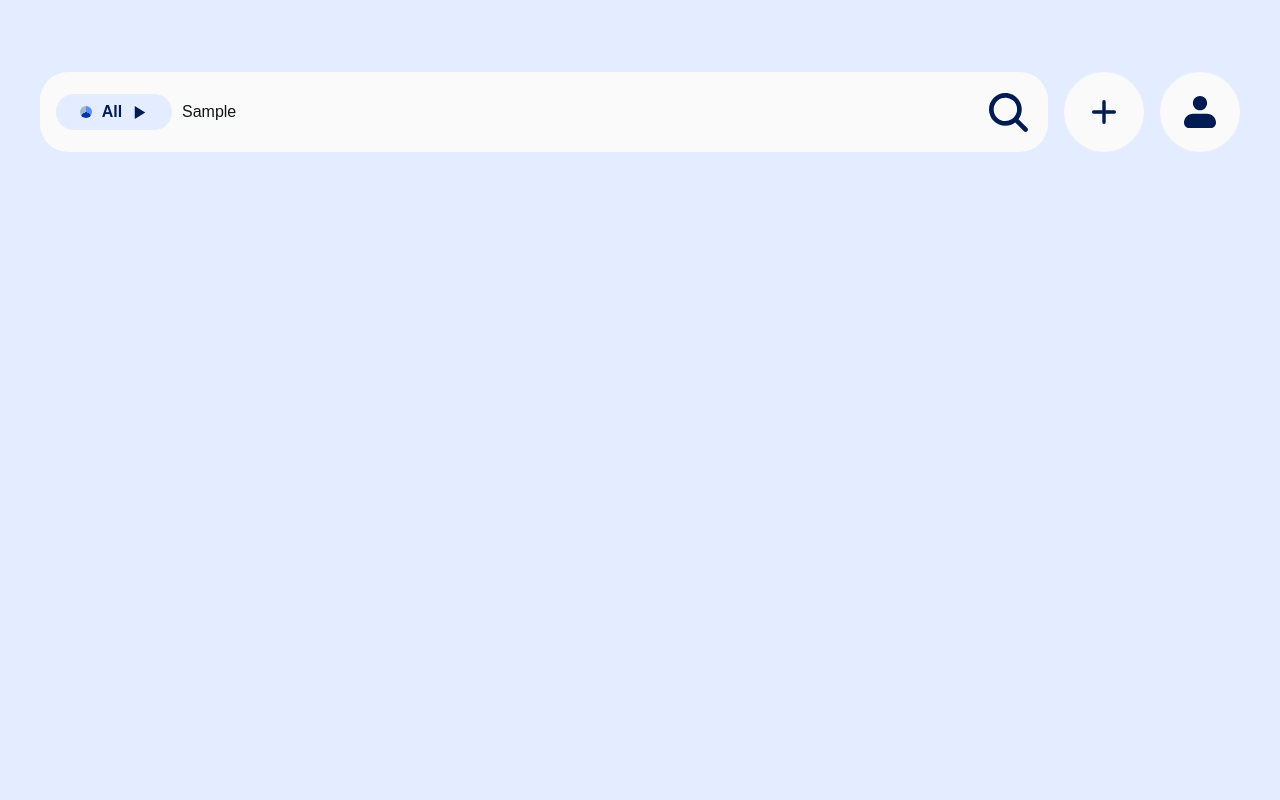
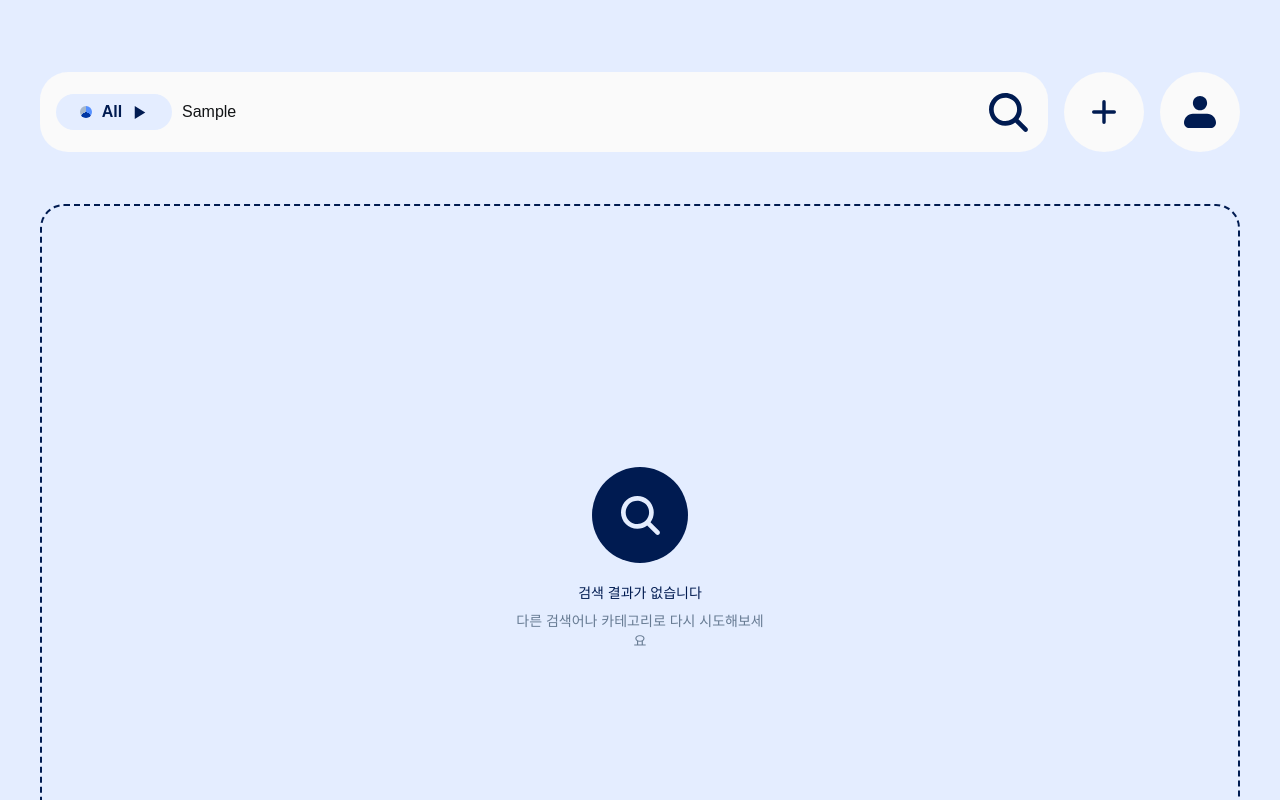
Before and after one commit to CEOS-Developers/react-memo-24th, a React (Vite) app: page / in a window 1280 px wide. Both pictures are taken after typing "Sample" into the empty fields and a click on the button 1008 px from the left and 112 px from the top of the page. Shown: the top 800 px of the page. Built offline with nearby package versions, Linux system fonts and the light colour scheme.

Commit message:
feat: 검색 및 필터 결과 없음 화면 구현

```diff
--- a/src/App.jsx
+++ b/src/App.jsx
@@ -2,6 +2,7 @@ import { useState } from 'react'
 import EmptyState from './components/EmptyState.jsx'
 import Header from './components/Header.jsx'
 import MemoList from './components/MemoList.jsx'
+import NoResultsState from './components/NoResultsState.jsx'
 import initialMemos from './data/initialMemos.js'
 
 function App() {
@@ -24,6 +25,8 @@ function App() {
 
     return matchesCategory && matchesSearch
   })
+
+  const hasVisibleMemos = visibleMemos.length > 0
 
   const handleTogglePin = (memoId) => {
     setMemos((currentMemos) =>
@@ -57,13 +60,15 @@ function App() {
           onSearchTextChange={handleSearchTextChange}
         />
 
-        {hasMemos ? (
+        {!hasMemos ? (
+          <EmptyState />
+        ) : hasVisibleMemos ? (
           <MemoList
             memos={visibleMemos}
             onTogglePin={handleTogglePin}
           />
         ) : (
-          <EmptyState />
+          <NoResultsState />
         )}
       </div>
     </main>
--- /dev/null
+++ b/src/components/NoResultsState.jsx
@@ -0,0 +1,26 @@
+import searchEmptyIcon from '../assets/search-empty.svg'
+
+function NoResultsState() {
+  return (
+    <section className="flex h-[710px] w-full flex-col items-center justify-center gap-5 rounded-3xl border-2 border-dashed border-blue-07">
+      <div className="flex h-24 w-24 items-center justify-center rounded-full bg-blue-07">
+        <img
+          className="h-9.75 w-9.75"
+          src={searchEmptyIcon}
+          alt=""
+        />
+      </div>
+
+      <div className="flex w-62 flex-col items-center gap-2 text-center">
+        <p className="text-body-small font-regular text-blue-07">
+          검색 결과가 없습니다
+        </p>
+        <p className="text-body-small font-regular text-gray-03">
+          다른 검색어나 카테고리로 다시 시도해보세요
+        </p>
+      </div>
+    </section>
+  )
+}
+
+export default NoResultsState
```
